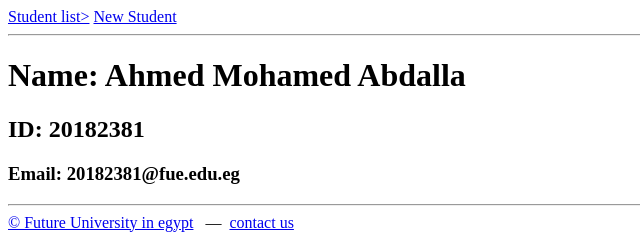
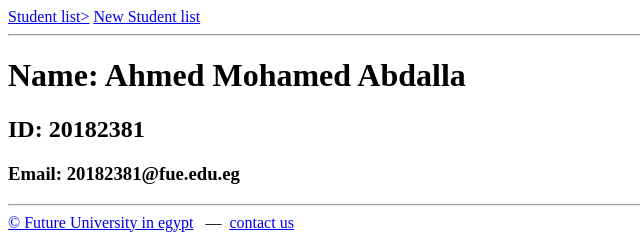
Before and after one commit to 20182381/dm324-summer, a plain HTML site: page index.html in a window 1280 px wide. Shown: the full height of the page, 0-640 px from the left. Drawn offline with Linux system fonts and the light colour scheme.

Commit message:
Add files via upload

```diff
--- a/index.html
+++ b/index.html
@@ -10,7 +10,7 @@
 
         <a href="#"Home</a>
             <a href="Studentlist.html" >Student list></a>
-            <a href="#" >New Student</a>
+            <a href="#" >New Student list</a>
 
         <!--#nav-->
         <hr/>
```
